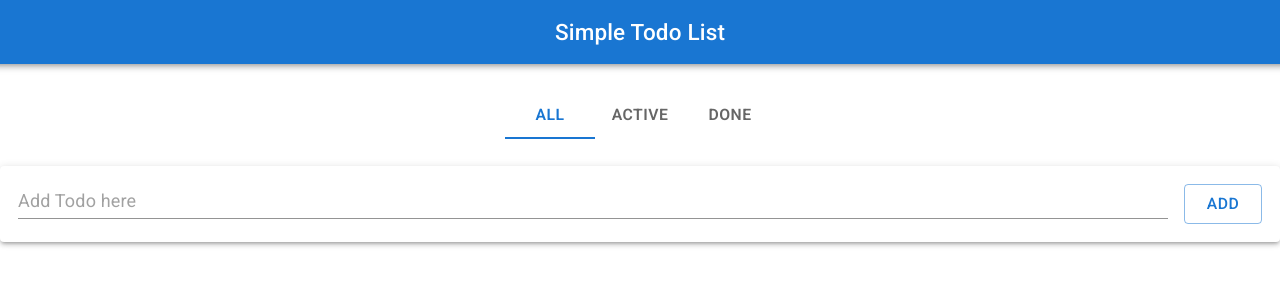
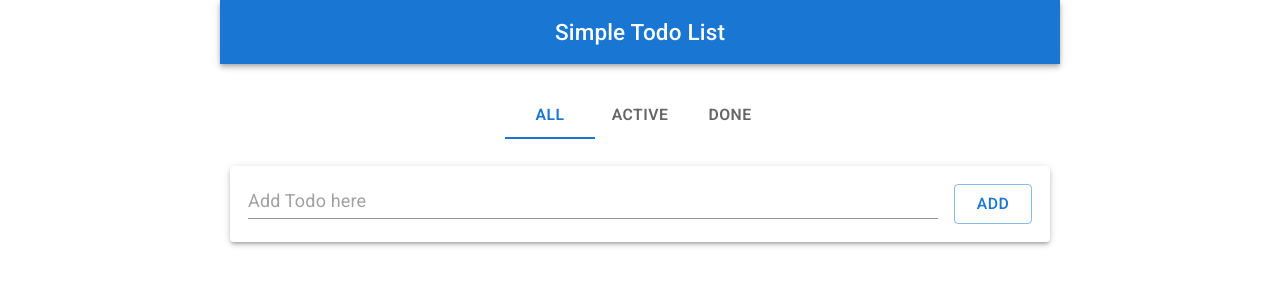
Before and after one commit to AlexFreshIce/simple_todo, a React (Create React App) app: page / in a window 1280 px wide. Shown: the top 300 px of the page. Built offline with nearby package versions, Linux system fonts and the light colour scheme.

Commit message:
fix correct app styles

```diff
--- a/src/app/App.tsx
+++ b/src/app/App.tsx
@@ -29,15 +29,10 @@ const GlobalStyles = css`
 `;
 
 const AppStyles = css({
-  display: "block",
-  width: "100%",
-  fontSize: "1rem",
-  border: "none",
-  resize: "none",
-  boxSizing: "border-box",
-  fontFamily: "inherit",
-  overflow: "hidden",
-  outlineColor: "#1976d2",
+  maxWidth: "840px",
+  minWidth: "320px",
+  margin: "auto",
+  padding: "0 10px",
 });
 
 export default function App() {
```
